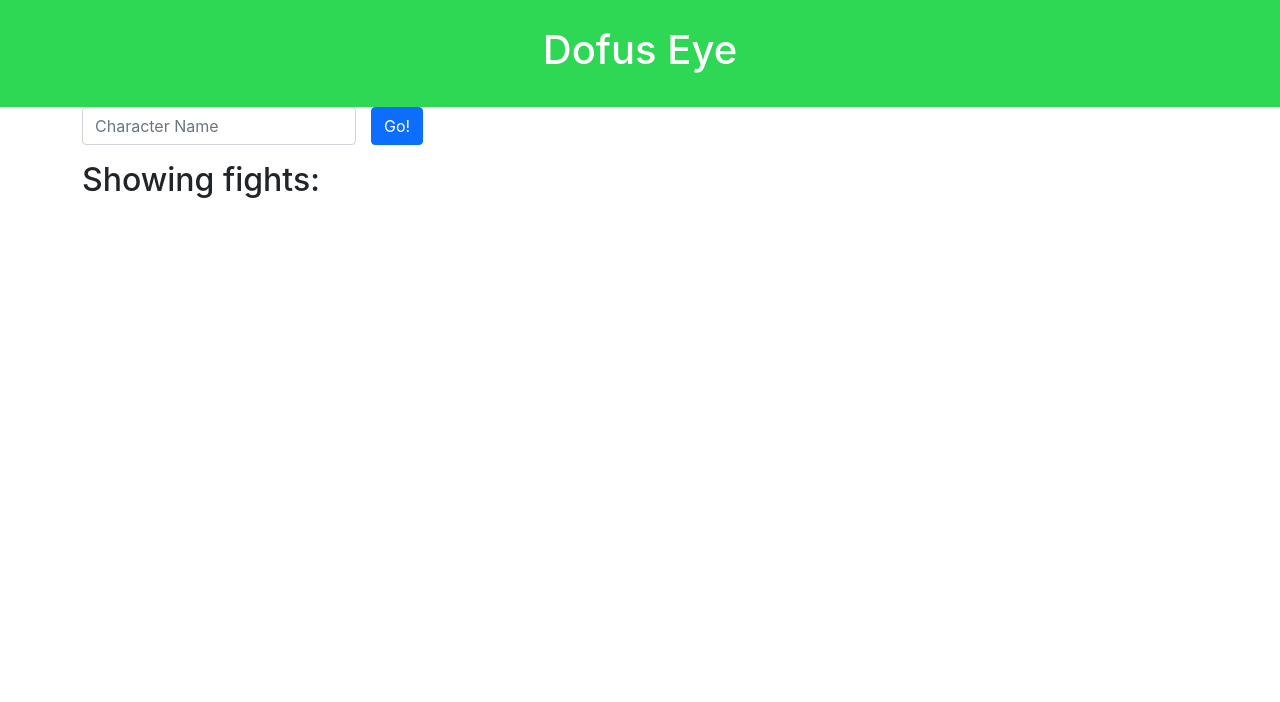
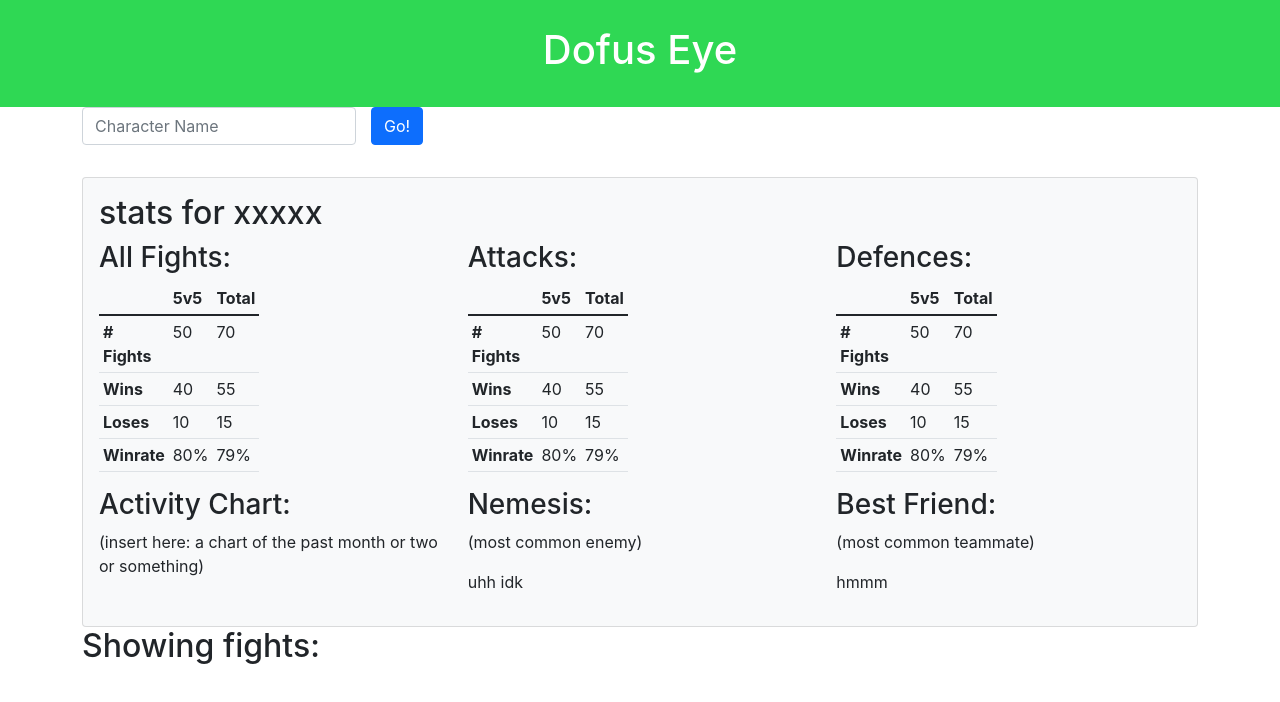
Before and after one commit to melchj/DofusEye, a React (Create React App) app in the folder client/: page / in a window 1280 px wide. Shown: the top 702 px of the page. Built offline with nearby package versions, Linux system fonts and the light colour scheme.

Commit message:
CLIENT: added basic Stat block for a character (uses dummy data)

```diff
--- a/client/src/App.js
+++ b/client/src/App.js
@@ -3,6 +3,7 @@
 import CharacterQuery from './components/CharacterQuery';
 import FightList from './components/FightList';
 import { Header } from './components/Header';
+import Stats from './components/Stats';
 import { getFightIDsByCharacter } from './services/FightService';
 
 class App extends React.Component {
@@ -47,6 +48,7 @@
           <CharacterQuery
             onClickHandler={this.updateFightIDs.bind(this)}
           />
+          <Stats/>
           <FightList
             fightIDs={this.state.fightIDlist}
           />
--- a/client/src/components/Fight.js
+++ b/client/src/components/Fight.js
@@ -14,7 +14,6 @@
 
     render() {
         return (
-            // <div className="container">
             <div className="card text-dark bg-light mt-3">
                 <div className="card-body">
                     <div className="row">
@@ -40,7 +39,6 @@
                     </div>
                 </div>
             </div>
-            // </div>
         );
     }
 }
--- a/client/src/components/FightList.js
+++ b/client/src/components/FightList.js
@@ -1,13 +1,11 @@
 import React from 'react'
-import { getFight, getFightsByCharacter, getFightsList } from '../services/FightService';
+import { getFightsList } from '../services/FightService';
 import Fight from './Fight';
 
 class FightList extends React.Component {
     constructor(props) {
         super(props);
         this.state = {
-            // TODO: i am not sure if using props to set initial state is ok... might need to follow up
-            // fightDatas: Array(this.props.fightIDs.length),
         };
     }
 
@@ -60,7 +58,6 @@
         return (
             <div>
                 <h2>Showing {this.state.fightDatas && this.state.fightDatas.length} fights:</h2>
-                <div>{this.props.fightIDs}</div>
                 {this.renderFights()}
             </div>
         );
--- /dev/null
+++ b/client/src/components/Stats.js
@@ -0,0 +1,139 @@
+import React from 'react'
+// import './Stats.css'
+
+class Stats extends React.Component {
+
+    render() {
+        return (
+            <div className="card text-dark bg-light mt-3">
+                <div className="card-body">
+                    <h2>stats for xxxxx</h2>
+                    <div className="row">
+                        <div className='col'>
+                        <h3>All Fights:</h3>
+                        <table className="table table-hover table-sm w-25">
+                            <thead>
+                                <tr>
+                                    <th scope='col'></th>
+                                    <th scope='col'>5v5</th>
+                                    <th scope='col'>Total</th>
+                                </tr>
+                            </thead>
+                            <tbody>
+                                <tr>
+                                    <th scope='row'># Fights</th>
+                                    <td>50</td>
+                                    <td>70</td>
+                                </tr>
+                                <tr>
+                                    <th scope='row'>Wins</th>
+                                    <td>40</td>
+                                    <td>55</td>
+                                </tr>
+                                <tr>
+                                    <th scope='row'>Loses</th>
+                                    <td>10</td>
+                                    <td>15</td>
+                                </tr>
+                                <tr>
+                                    <th scope='row'>Winrate</th>
+                                    <td>80%</td>
+                                    <td>79%</td>
+                                </tr>
+                            </tbody>
+                        </table>
+                        </div>
+
+                        <div className='col'>
+                        <h3>Attacks:</h3>
+                        <table className="table table-hover table-sm w-25">
+                            <thead>
+                                <tr>
+                                    <th scope='col'></th>
+                                    <th scope='col'>5v5</th>
+                                    <th scope='col'>Total</th>
+                                </tr>
+                            </thead>
+                            <tbody>
+                                <tr>
+                                    <th scope='row'># Fights</th>
+                                    <td>50</td>
+                                    <td>70</td>
+                                </tr>
+                                <tr>
+                                    <th scope='row'>Wins</th>
+                                    <td>40</td>
+                                    <td>55</td>
+                                </tr>
+                                <tr>
+                                    <th scope='row'>Loses</th>
+                                    <td>10</td>
+                                    <td>15</td>
+                                </tr>
+                                <tr>
+                                    <th scope='row'>Winrate</th>
+                                    <td>80%</td>
+                                    <td>79%</td>
+                                </tr>
+                            </tbody>
+                        </table>
+                        </div>
+
+                        <div className='col'>
+                        <h3>Defences:</h3>
+                        <table className="table table-hover table-sm w-25">
+                            <thead>
+                                <tr>
+                                    <th scope='col'></th>
+                                    <th scope='col'>5v5</th>
+                                    <th scope='col'>Total</th>
+                                </tr>
+                            </thead>
+                            <tbody>
+                                <tr>
+                                    <th scope='row'># Fights</th>
+                                    <td>50</td>
+                                    <td>70</td>
+                                </tr>
+                                <tr>
+                                    <th scope='row'>Wins</th>
+                                    <td>40</td>
+                                    <td>55</td>
+                                </tr>
+                                <tr>
+                                    <th scope='row'>Loses</th>
+                                    <td>10</td>
+                                    <td>15</td>
+                                </tr>
+                                <tr>
+                                    <th scope='row'>Winrate</th>
+                                    <td>80%</td>
+                                    <td>79%</td>
+                                </tr>
+                            </tbody>
+                        </table>
+                        </div>
+                    </div>
+                    <div className='row'>
+                        <div className='col'>
+                            <h3>Activity Chart:</h3>
+                            <p>(insert here: a chart of the past month or two or something)</p>
+                        </div>
+                        <div className='col'>
+                            <h3>Nemesis:</h3>
+                            <p>(most common enemy)</p>
+                            <p>uhh idk</p>
+                        </div>
+                        <div className='col'>
+                            <h3>Best Friend:</h3>
+                            <p>(most common teammate)</p>
+                            <p>hmmm</p>
+                        </div>
+                    </div>
+                </div>
+            </div>
+        );
+    }
+}
+
+export default Stats;
```
Lines whose indentation alone changed are shown as unchanged.
